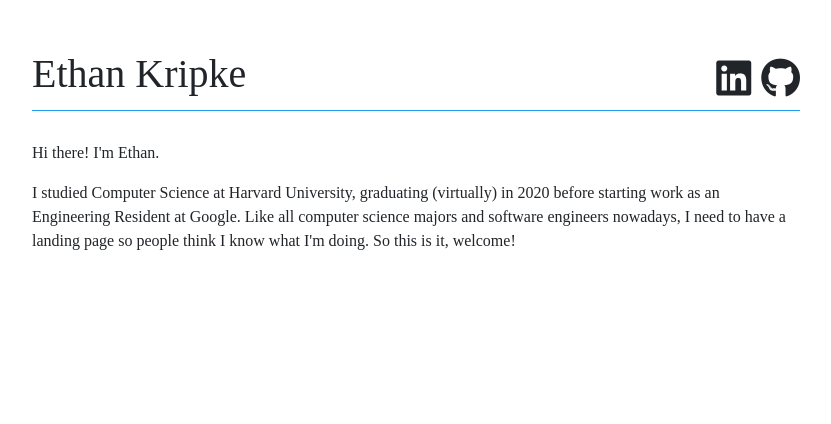
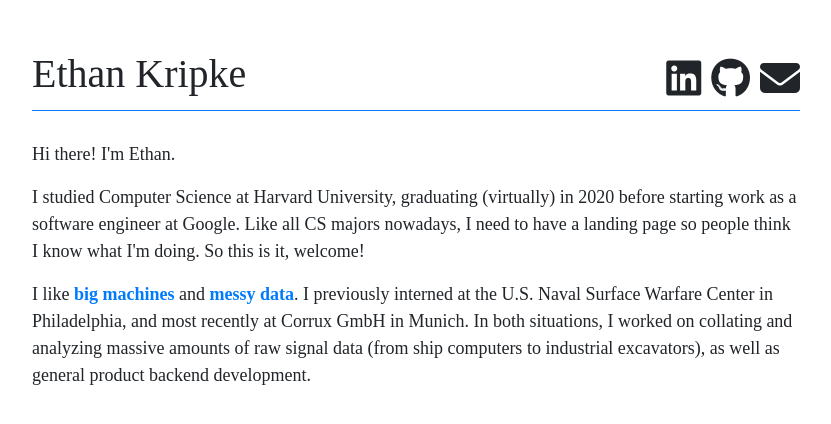
Before and after one commit to ezkripke/ezkripke.github.io, a plain HTML site: page index.html in a window 1280 px wide. Shown: the whole page, without its empty margins (224-1055 px from the left). Drawn offline with Linux system fonts and the light colour scheme; a web font is replaced by a local one.

Commit message:
file reorg, slight css changes, more copy added

```diff
--- a/css/style.css
+++ b/css/style.css
@@ -6,16 +6,20 @@ body {
     padding-top: 50px;
 }
 
+b {
+    font-weight: bolder;
+}
+
 #header {
     padding: 0 0;
-    border-bottom: 1px solid #209cee;
+    border-bottom: 1px solid #007bff;
 }
 
 #about {
-    padding-left: 0;
+    padding-left: 0; /*overriding bootstrap nonsense*/
     padding-right: 0;
     padding-top: 15px;
-    font-size: 16px;
+    font-size: 18px;
 }
 
 .icon-link {
--- a/index.html
+++ b/index.html
@@ -6,12 +6,12 @@
     <meta name="viewport" content="width=device-width, initial-scale=1.0">
 
     <!-- favicon.io  -->
-    <link rel="apple-touch-icon" sizes="180x180" href="img/apple-touch-icon.png">
-    <link rel="icon" type="image/png" sizes="32x32" href="img/favicon-32x32.png">
-    <link rel="icon" type="image/png" sizes="16x16" href="img/favicon-16x16.png">
-    <link rel="manifest" href="./site.webmanifest">
+    <link rel="apple-touch-icon" sizes="180x180" href="img/favicon/apple-touch-icon.png">
+    <link rel="icon" type="image/png" sizes="32x32" href="img//favicon/favicon-32x32.png">
+    <link rel="icon" type="image/png" sizes="16x16" href="img/favicon/favicon-16x16.png">
+    <link rel="manifest" href="img/favicon/site.webmanifest">
 
-    <!-- stylesheets -->
+    <!-- styles -->
     <link rel="stylesheet" href="css/bootstrap.min.css">
     <link rel="stylesheet" href="https://fonts.googleapis.com/css?family=Source Serif Pro">
     <link rel="stylesheet" href="css/style.css">
@@ -23,6 +23,7 @@
 </head>
 
 <body>
+
     <div id="header" class="container-fluid">
         <div class="row">
             <div class="col-6 d-flex justify-content-start">
@@ -30,11 +31,14 @@
             </div>
             <div class="col-6 d-flex justify-content-end">
                 <span id="social">
-                    <a href=https://www.linkedin.com/in/ethan-kripke/ class="icon-link">
+                    <a class="icon-link" href=https://www.linkedin.com/in/ethan-kripke/ >
                         <i class="fab fa-linkedin"></i>
                     </a>
-                    <a href=https://github.com/ezkripke/ class="icon-link">
+                    <a class="icon-link" href=https://github.com/ezkripke/>
                         <i class="fab fa-github"></i>
+                    </a>
+                    <a class="icon-link" href="mailto:ethankripke@gmail.com">
+                        <i class="fas fa-envelope"></i>
                     </a>
                 </span>
             </div>
@@ -48,9 +52,13 @@
                     Hi there! I'm Ethan.
                 </p>
                 <p>
-                    I studied Computer Science at Harvard University, graduating (virtually) in 2020 before starting work as an Engineering Resident at Google.
-                    Like all computer science majors and software engineers nowadays, I need to have a landing page so people think I know what I'm doing.
+                    I studied Computer Science at Harvard University, graduating (virtually) in 2020 before starting work as a software engineer at Google.
+                    Like all CS majors nowadays, I need to have a landing page so people think I know what I'm doing.
                     So this is it, welcome!
+                </p>
+                <p>
+                    I like <a href="img/ship.jpg"><b>big machines</b></a> and <a href="img/excavator.jpg"><b>messy data</b></a>.
+                    I previously interned at the U.S. Naval Surface Warfare Center in Philadelphia, and most recently at Corrux GmbH in Munich. In both situations, I worked on collating and analyzing massive amounts of raw signal data (from ship computers to industrial excavators), as well as general product backend development.
                 </p>
             </div>
         </div>
```
Also changed, not shown: img/IMG_7209.jpg (deleted), img/excavator.jpg (added), img/favicon/android-chrome-192x192.png (renamed from img/android-chrome-192x192.png), img/favicon/android-chrome-512x512.png (renamed from img/android-chrome-512x512.png), img/favicon/apple-touch-icon.png (renamed from img/apple-touch-icon.png), img/favicon/favicon-16x16.png (renamed from img/favicon-16x16.png), img/favicon/favicon-32x32.png (renamed from img/favicon-32x32.png), img/favicon/favicon.ico (renamed from img/favicon.ico), img/favicon/site.webmanifest (renamed from site.webmanifest), img/ship.jpg (renamed from img/IMG_6368.JPG).
